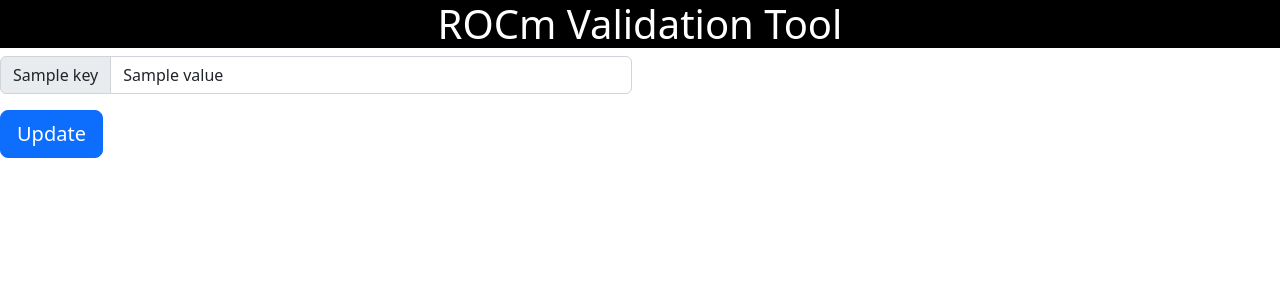
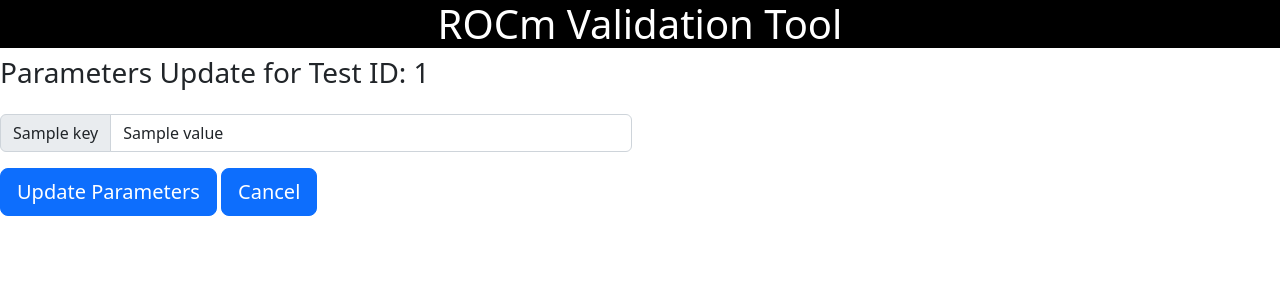
Before and after one commit to manoj-freyr/dict2yaml, a Flask app: template FlaskApp/templates/modify-test.html in a window 1280 px wide. Shown: the top 300 px of the page. Run offline with Flask 2, Linux system fonts and the light colour scheme; the template is opened without the code that fills it: most values are stand-ins (such as "Sample title", 1, 10 or a date in 2020); some libraries are stand-ins or nearby versions.

Commit message:
cancel button added in modify params screen
Signed-off-by: Solaiyappan <ssolaiya@amd.com>

```diff
--- a/FlaskApp/templates/add-remove-test.html
+++ b/FlaskApp/templates/add-remove-test.html
@@ -22,7 +22,7 @@
         <!-- select the tests and click add to build the active test list -->
         <div class="col-md-6">
             <label class="form-label" for="test-list">Select the test to add: </label>
-            <select class="form-select" size="10" name="test-list" multiple id="test-list" >
+            <select class="form-select" size="12" name="test-list" multiple id="test-list" >
                 {% for test in tests %}
                     <option value={{test[0]}}>{{ test[1] }}</option>
                 {% endfor %}
@@ -46,7 +46,7 @@
             <button type="submit" class="btn btn-primary btn-lg">Remove</button>
             <button type="submit" class="btn btn-primary btn-lg">Back</button>
  -->
-            <br>
+
             <div class="table-responsive">
 
                 <style>
--- a/FlaskApp/templates/modify-test.html
+++ b/FlaskApp/templates/modify-test.html
@@ -6,14 +6,19 @@
     <form class="row g-3" action="{{ url_for('modifytest', test_id=test_id) }}" method="POST">
         <!-- Dropdown selection for module -->
         <div class="col-md-6">
+            <div class="input-group mb-3">
+                <h3> Parameters Update for Test ID: {{test_id}}</h3>
+            </div>
+
             {% for key, value in params.items() %}
                 <div class="input-group mb-3">
-                    <span class="input-group-text"  width="50%">{{key}}</span>
+                    <span class="input-group-text" >{{key}}</span>
                     <input type="text" class="form-control" name="{{key}}" value="{{value}}">
                 </div>
             {% endfor %}
-            <div class="input-group mb-3">
-                <input type="submit" class="btn btn-primary btn-lg mb-3" align="right-aligned" value="Update">
+            <div >
+                <input type="submit" class="btn btn-primary btn-lg"  value="Update Parameters">
+                <button type="submit" class="btn btn-primary btn-lg" formaction="{{ url_for('add_remove_test')}}"> Cancel </button>
             </div>
         </div>
     </form>
```
